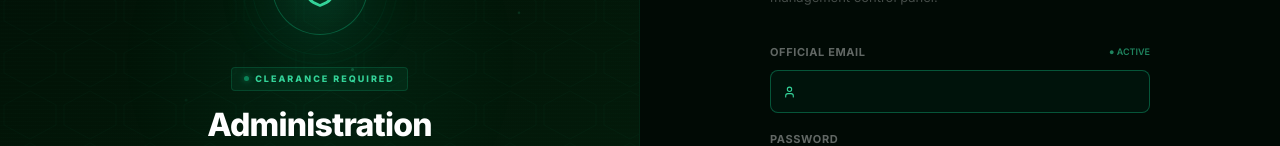
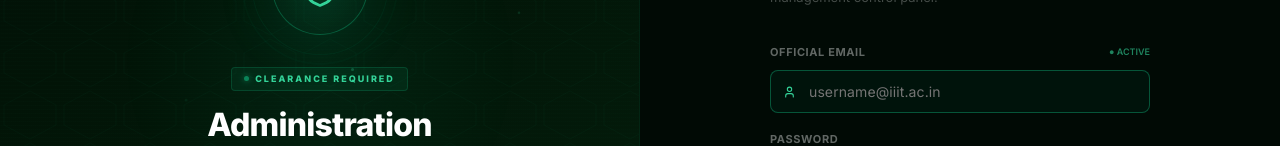
Before and after one commit to Sai-KT/AquaManage, a React (Vite) app: page /login/admin in a window 1280 px wide. Shown: the part 275-421 px from the top of the page. Built offline with nearby package versions, Linux system fonts and the light colour scheme.

Commit message:
Add placeholder hint to admin login email field

```diff
--- a/src/pages/login/AdminLogin.jsx
+++ b/src/pages/login/AdminLogin.jsx
@@ -283,7 +283,7 @@
               <div style={{ position: 'relative' }}>
                 <User size={13} style={{ position: 'absolute', left: 13, top: '50%', transform: 'translateY(-50%)', color: activeField === 'email' ? '#34d399' : 'rgba(255,255,255,0.16)', transition: 'color 0.2s' }} />
                 <input
-                  type="text" placeholder="" value={email}
+                  type="text" placeholder="username@iiit.ac.in" value={email}
                   onChange={e => setEmail(e.target.value)} required autoFocus
                   onFocus={() => setActiveField('email')} onBlur={() => setActiveField(null)}
                   style={{
```
